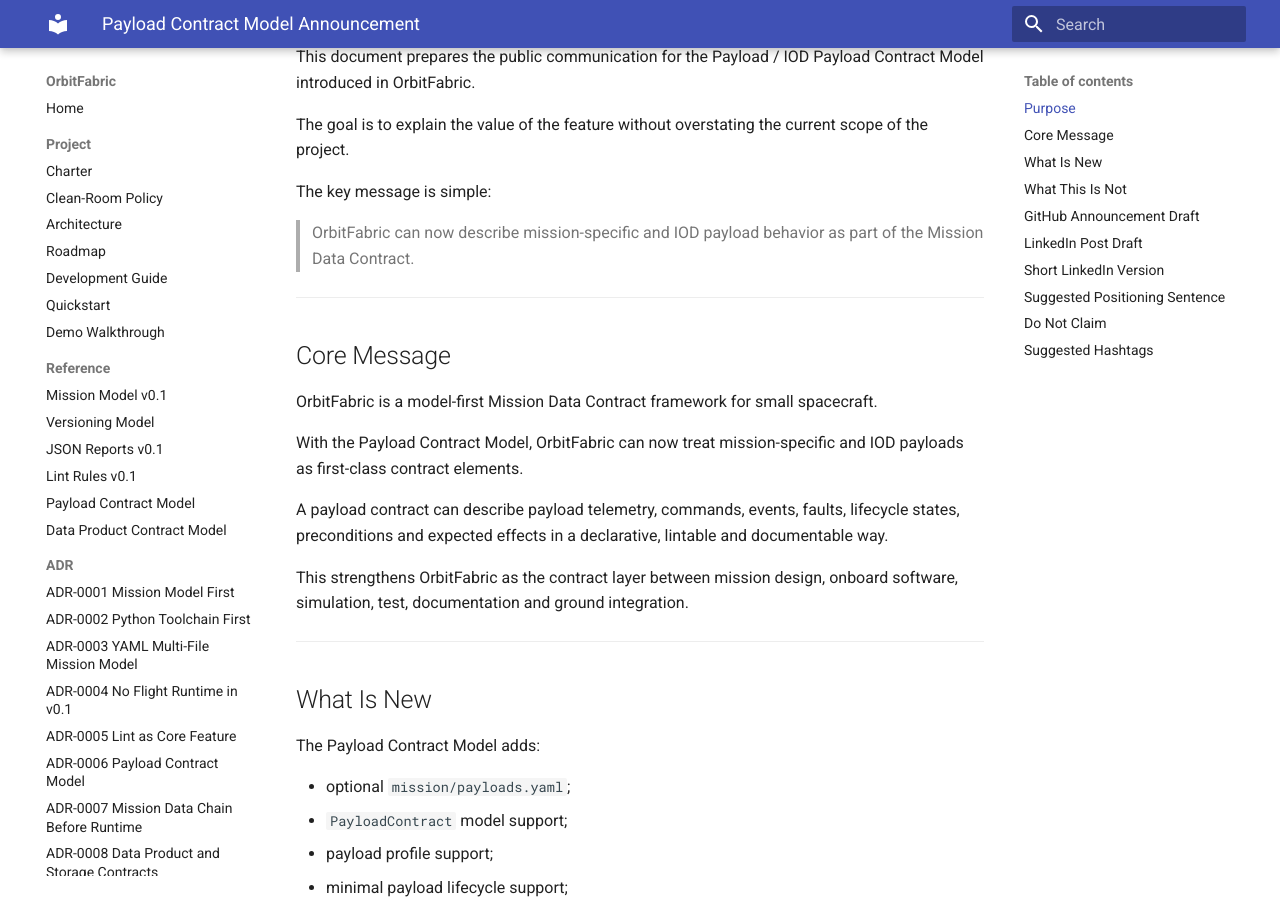
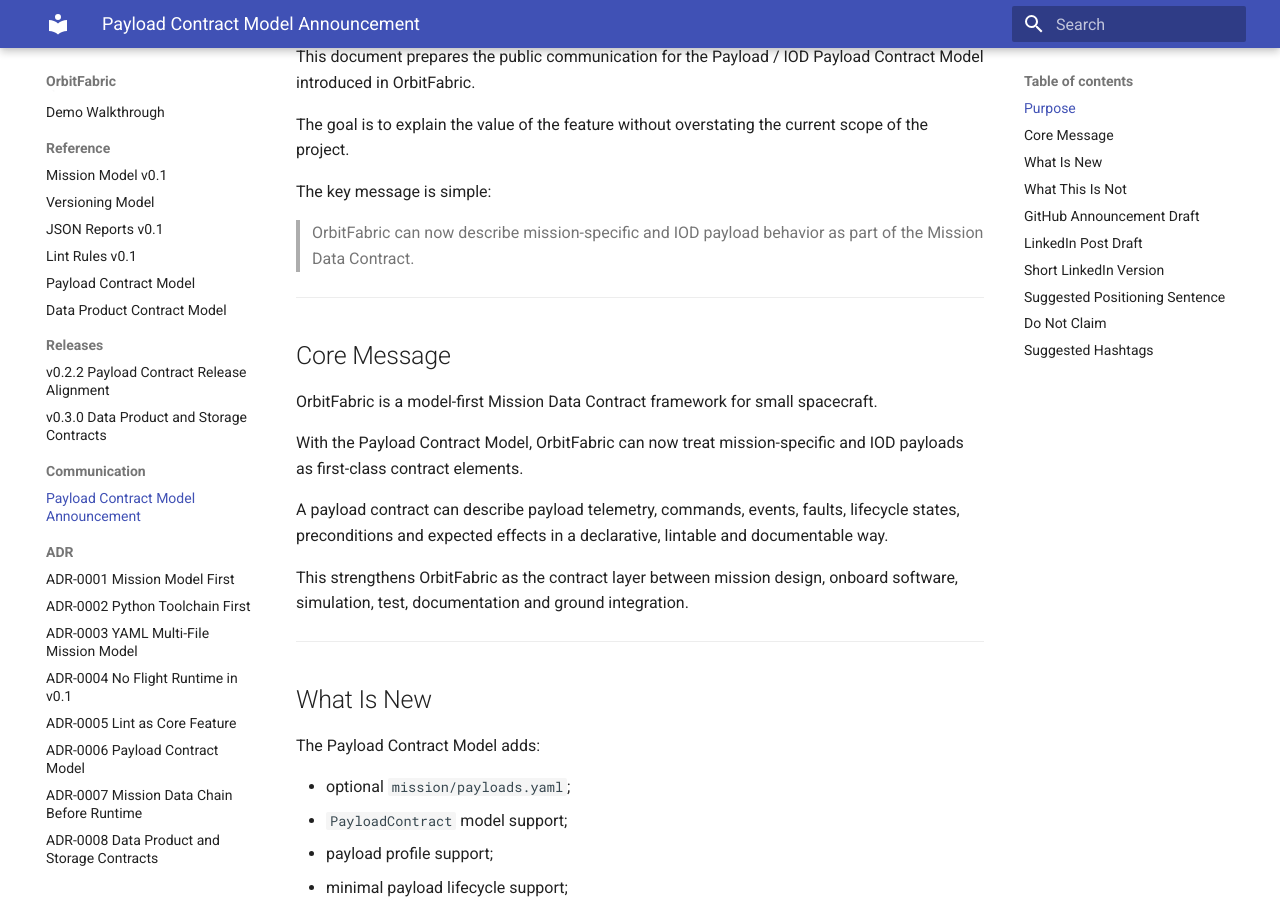
Before and after one commit to FAROTECH/orbitfabric, an MkDocs documentation site: the page built from docs/comms/payload-contract-model-announcement.md, in a window 1280 px wide and 900 px high, scrolled down 329 px. Built offline with MkDocs 1.6.1 and Material for MkDocs 9.7.7, drawn with Linux system fonts in a browser that asks for light colours.

Commit message:
docs: expose releases and comms in nav

```diff
--- a/mkdocs.yml
+++ b/mkdocs.yml
@@ -26,6 +26,11 @@
       - Lint Rules v0.1: reference/lint-rules-v0.1.md
       - Payload Contract Model: reference/payload-contract-model.md
       - Data Product Contract Model: reference/data-product-contract-model.md
+  - Releases:
+      - v0.2.2 Payload Contract Release Alignment: releases/v0.2.2.md
+      - v0.3.0 Data Product and Storage Contracts: releases/v0.3.0.md
+  - Communication:
+      - Payload Contract Model Announcement: comms/payload-contract-model-announcement.md
 
   - ADR:
       - ADR-0001 Mission Model First: adr/ADR-0001-mission-model-first.md
```
